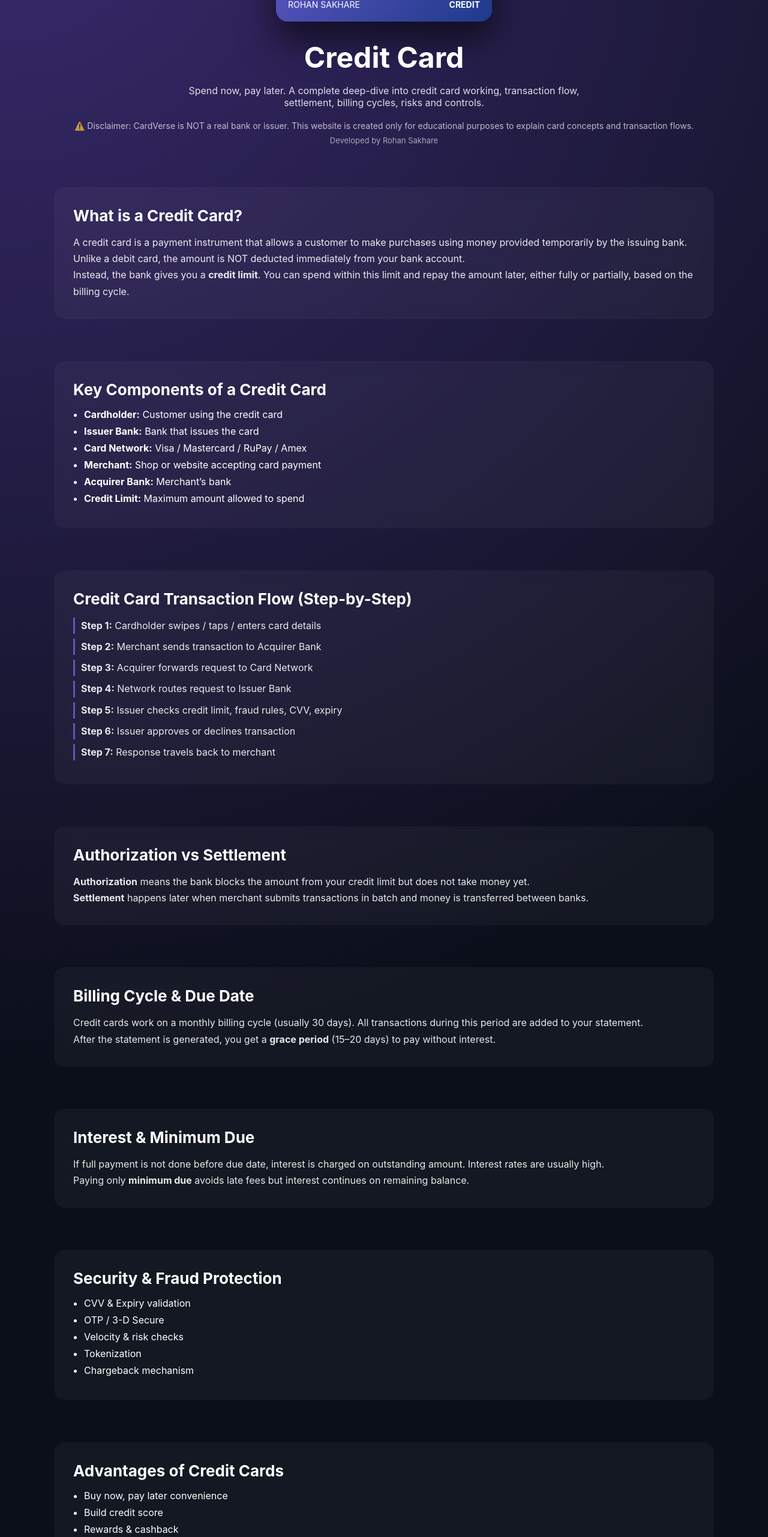
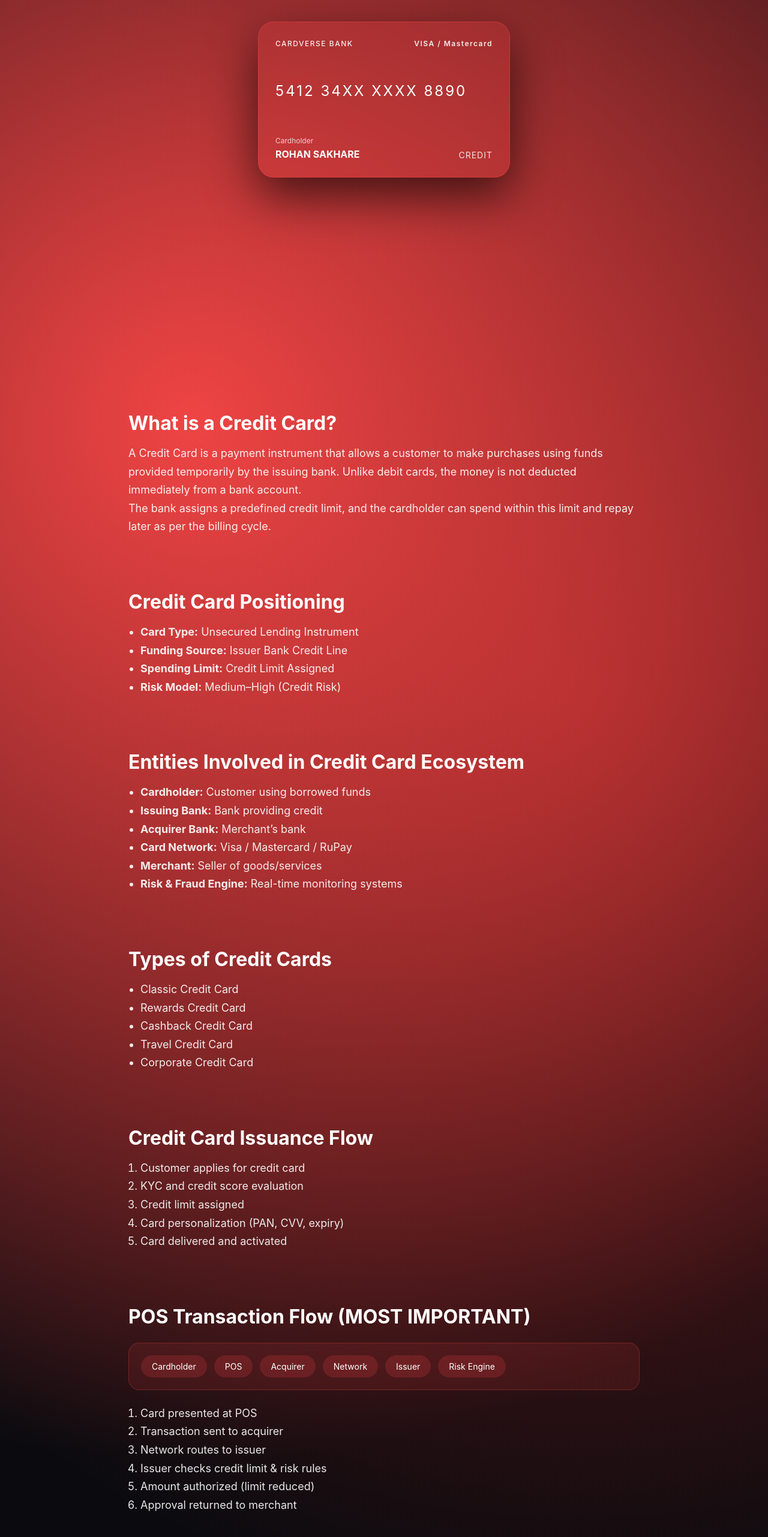
Before and after one commit to rohsak5649/cardverse, a Next.js app: page /cards/credit in a window 1280 px wide. Shown: the part 234-2797 px from the top of the page at 60% size. Built offline with nearby package versions, Linux system fonts and the light colour scheme.

Commit message:
credit Update

```diff
--- a/app/cards/credit/credit.module.css
+++ b/app/cards/credit/credit.module.css
@@ -1,107 +1,126 @@
 .wrapper {
   min-height: 100vh;
-  padding: 60px 24px;
-  background: radial-gradient(
-    circle at top left,
-    #3a2a6f,
-    #0b0f1a 55%
-  );
-  color: #ffffff;
+  color: white;
+  background:
+    radial-gradient(circle at 25% 20%, #ef4444, transparent 45%),
+    radial-gradient(circle at 75% 30%, #7f1d1d, transparent 45%),
+    #0b0b0f;
 }
 
+/* HERO */
 .hero {
-  max-width: 1100px;
-  margin: auto;
-  text-align: center;
+  min-height: 100vh;
+  display: flex;
+  justify-content: center;
+  align-items: center;
 }
 
-.heroCard {
-  width: 360px;
-  height: 210px;
-  margin: 0 auto 30px;
-  padding: 20px;
-  border-radius: 20px;
-  background: linear-gradient(135deg, #6a5acd, #1e3a8a);
-  box-shadow: 0 30px 60px rgba(0, 0, 0, 0.6);
+/* CARD */
+.card {
+  width: 420px;
+  height: 260px;
+  padding: 28px;
+  border-radius: 26px;
+  background: rgba(239, 68, 68, 0.18);
+  backdrop-filter: blur(22px);
+  border: 1px solid rgba(239, 68, 68, 0.45);
+  box-shadow: 0 30px 80px rgba(0, 0, 0, 0.65);
   display: flex;
   flex-direction: column;
   justify-content: space-between;
 }
 
-.issuer {
+.topRow {
+  display: flex;
+  justify-content: space-between;
   font-size: 12px;
-  letter-spacing: 2px;
-  opacity: 0.8;
+  letter-spacing: 1.5px;
+  opacity: 0.9;
 }
 
-.cardNumber {
-  font-size: 22px;
+.bank {
+  font-weight: 500;
+}
+
+.issuer {
+  font-weight: 600;
+}
+
+/* NUMBER */
+.number {
+  font-size: 24px;
   letter-spacing: 3px;
 }
 
-.cardFooter {
+/* FOOTER */
+.footer {
   display: flex;
   justify-content: space-between;
-  font-size: 14px;
+  align-items: flex-end;
+}
+
+.footer span {
+  font-size: 12px;
+  opacity: 0.75;
+}
+
+.footer strong {
+  display: block;
+  margin-top: 4px;
+  font-size: 16px;
 }
 
 .type {
-  font-weight: bold;
-}
-
-.title {
-  font-size: 48px;
-  margin-top: 20px;
-}
-
-.subtitle {
-  max-width: 720px;
-  margin: 16px auto;
+  font-size: 14px;
+  letter-spacing: 1px;
   opacity: 0.85;
 }
 
-.disclaimer {
-  margin-top: 20px;
-  font-size: 14px;
-  opacity: 0.7;
+/* CONTENT */
+.content {
+  max-width: 900px;
+  margin: 0 auto;
+  padding: 120px 24px 160px;
 }
 
-.author {
-  margin-top: 8px;
-  font-size: 13px;
-  opacity: 0.6;
+/* BLOCK */
+.block {
+  margin-bottom: 90px;
 }
 
-.section {
-  max-width: 1100px;
-  margin: 70px auto 0;
-  background: rgba(255, 255, 255, 0.04);
-  padding: 32px;
-  border-radius: 18px;
-  backdrop-filter: blur(10px);
+.block h2 {
+  font-size: 32px;
+  margin-bottom: 16px;
 }
 
-.section h2 {
-  margin-bottom: 16px;
-  font-size: 26px;
-}
-
-.section p {
+.block p,
+.block li {
+  font-size: 18px;
   line-height: 1.7;
   opacity: 0.9;
 }
 
-.section ul {
+.block ul,
+.block ol {
+  margin-left: 20px;
   margin-top: 12px;
-  padding-left: 18px;
 }
 
-.section li {
-  margin-bottom: 8px;
+/* FLOW */
+.flow {
+  margin: 24px 0;
+  padding: 20px;
+  border-radius: 18px;
+  background: rgba(239, 68, 68, 0.12);
+  border: 1px solid rgba(239, 68, 68, 0.3);
+  display: flex;
+  flex-wrap: wrap;
+  gap: 12px;
 }
 
-.flow p {
-  margin-bottom: 8px;
-  padding-left: 10px;
-  border-left: 3px solid #6a5acd;
+.flow span {
+  padding: 10px 18px;
+  border-radius: 22px;
+  background: rgba(239, 68, 68, 0.2);
+  font-size: 14px;
 }
--- a/app/cards/credit/page.tsx
+++ b/app/cards/credit/page.tsx
@@ -3,157 +3,176 @@ import styles from "./credit.module.css";
 export default function CreditCardPage() {
   return (
     <main className={styles.wrapper}>
+
       {/* HERO */}
       <section className={styles.hero}>
-        <div className={styles.heroCard}>
-          <p className={styles.issuer}>CARDVERSE ISSUER</p>
-          <h1 className={styles.cardNumber}>4321 9876 5678 1234</h1>
-          <div className={styles.cardFooter}>
-            <span>ROHAN SAKHARE</span>
-            <span className={styles.type}>CREDIT</span>
-          </div>
+        <div className={styles.card}>
+          <div className={styles.topRow}>
+            <span className={styles.bank}>CARDVERSE BANK</span>
+            <span className={styles.issuer}>VISA / Mastercard</span>
           </div>
 
-        <h1 className={styles.title}>Credit Card</h1>
-        <p className={styles.subtitle}>
-          Spend now, pay later. A complete deep-dive into credit card working,
-          transaction flow, settlement, billing cycles, risks and controls.
-        </p>
+          <div className={styles.number}>
+            5412&nbsp;34XX&nbsp;XXXX&nbsp;8890
+          </div>
 
-        <p className={styles.disclaimer}>
-          ⚠️ Disclaimer: CardVerse is NOT a real bank or issuer. This website is
-          created only for educational purposes to explain card concepts and
-          transaction flows.
-        </p>
-
-        <p className={styles.author}>Developed by Rohan Sakhare</p>
-      </section>
-
-      {/* WHAT IS CREDIT CARD */}
-      <section className={styles.section}>
-        <h2>What is a Credit Card?</h2>
-        <p>
-          A credit card is a payment instrument that allows a customer to make
-          purchases using money provided temporarily by the issuing bank.
-          Unlike a debit card, the amount is NOT deducted immediately from your
-          bank account.
-        </p>
-
-        <p>
-          Instead, the bank gives you a <b>credit limit</b>. You can spend within
-          this limit and repay the amount later, either fully or partially,
-          based on the billing cycle.
-        </p>
-      </section>
-
-      {/* KEY COMPONENTS */}
-      <section className={styles.section}>
-        <h2>Key Components of a Credit Card</h2>
-        <ul>
-          <li><b>Cardholder:</b> Customer using the credit card</li>
-          <li><b>Issuer Bank:</b> Bank that issues the card</li>
-          <li><b>Card Network:</b> Visa / Mastercard / RuPay / Amex</li>
-          <li><b>Merchant:</b> Shop or website accepting card payment</li>
-          <li><b>Acquirer Bank:</b> Merchant’s bank</li>
-          <li><b>Credit Limit:</b> Maximum amount allowed to spend</li>
-        </ul>
-      </section>
-
-      {/* TRANSACTION FLOW */}
-      <section className={styles.section}>
-        <h2>Credit Card Transaction Flow (Step-by-Step)</h2>
-
-        <div className={styles.flow}>
-          <p><b>Step 1:</b> Cardholder swipes / taps / enters card details</p>
-          <p><b>Step 2:</b> Merchant sends transaction to Acquirer Bank</p>
-          <p><b>Step 3:</b> Acquirer forwards request to Card Network</p>
-          <p><b>Step 4:</b> Network routes request to Issuer Bank</p>
-          <p><b>Step 5:</b> Issuer checks credit limit, fraud rules, CVV, expiry</p>
-          <p><b>Step 6:</b> Issuer approves or declines transaction</p>
-          <p><b>Step 7:</b> Response travels back to merchant</p>
+          <div className={styles.footer}>
+            <div>
+              <span>Cardholder</span>
+              <strong>ROHAN SAKHARE</strong>
+            </div>
+            <div className={styles.type}>CREDIT</div>
+          </div>
         </div>
       </section>
 
-      {/* AUTHORIZATION VS SETTLEMENT */}
-      <section className={styles.section}>
-        <h2>Authorization vs Settlement</h2>
+      {/* CONTENT */}
+      <section className={styles.content}>
+
+        <div className={styles.block}>
+          <h2>What is a Credit Card?</h2>
           <p>
-          <b>Authorization</b> means the bank blocks the amount from your credit
-          limit but does not take money yet.
+            A Credit Card is a payment instrument that allows a customer to make
+            purchases using funds provided temporarily by the issuing bank.
+            Unlike debit cards, the money is not deducted immediately from a
+            bank account.
           </p>
           <p>
-          <b>Settlement</b> happens later when merchant submits transactions in
-          batch and money is transferred between banks.
+            The bank assigns a predefined credit limit, and the cardholder can
+            spend within this limit and repay later as per the billing cycle.
           </p>
-      </section>
+        </div>
 
-      {/* BILLING CYCLE */}
-      <section className={styles.section}>
-        <h2>Billing Cycle & Due Date</h2>
-        <p>
-          Credit cards work on a monthly billing cycle (usually 30 days). All
-          transactions during this period are added to your statement.
-        </p>
-        <p>
-          After the statement is generated, you get a <b>grace period</b> (15–20
-          days) to pay without interest.
-        </p>
-      </section>
+        <div className={styles.block}>
+          <h2>Credit Card Positioning</h2>
+          <ul>
+            <li><strong>Card Type:</strong> Unsecured Lending Instrument</li>
+            <li><strong>Funding Source:</strong> Issuer Bank Credit Line</li>
+            <li><strong>Spending Limit:</strong> Credit Limit Assigned</li>
+            <li><strong>Risk Model:</strong> Medium–High (Credit Risk)</li>
+          </ul>
+        </div>
 
-      {/* INTEREST */}
-      <section className={styles.section}>
-        <h2>Interest & Minimum Due</h2>
-        <p>
-          If full payment is not done before due date, interest is charged on
-          outstanding amount. Interest rates are usually high.
-        </p>
-        <p>
-          Paying only <b>minimum due</b> avoids late fees but interest continues
-          on remaining balance.
-        </p>
-      </section>
+        <div className={styles.block}>
+          <h2>Entities Involved in Credit Card Ecosystem</h2>
+          <ul>
+            <li><strong>Cardholder:</strong> Customer using borrowed funds</li>
+            <li><strong>Issuing Bank:</strong> Bank providing credit</li>
+            <li><strong>Acquirer Bank:</strong> Merchant’s bank</li>
+            <li><strong>Card Network:</strong> Visa / Mastercard / RuPay</li>
+            <li><strong>Merchant:</strong> Seller of goods/services</li>
+            <li><strong>Risk & Fraud Engine:</strong> Real-time monitoring systems</li>
+          </ul>
+        </div>
 
-      {/* SECURITY */}
-      <section className={styles.section}>
+        <div className={styles.block}>
+          <h2>Types of Credit Cards</h2>
+          <ul>
+            <li>Classic Credit Card</li>
+            <li>Rewards Credit Card</li>
+            <li>Cashback Credit Card</li>
+            <li>Travel Credit Card</li>
+            <li>Corporate Credit Card</li>
+          </ul>
+        </div>
+
+        <div className={styles.block}>
+          <h2>Credit Card Issuance Flow</h2>
+          <ol>
+            <li>Customer applies for credit card</li>
+            <li>KYC and credit score evaluation</li>
+            <li>Credit limit assigned</li>
+            <li>Card personalization (PAN, CVV, expiry)</li>
+            <li>Card delivered and activated</li>
+          </ol>
+        </div>
+
+        <div className={styles.block}>
+          <h2>POS Transaction Flow (MOST IMPORTANT)</h2>
+
+          <div className={styles.flow}>
+            <span>Cardholder</span>
+            <span>POS</span>
+            <span>Acquirer</span>
+            <span>Network</span>
+            <span>Issuer</span>
+            <span>Risk Engine</span>
+          </div>
+
+          <ol>
+            <li>Card presented at POS</li>
+            <li>Transaction sent to acquirer</li>
+            <li>Network routes to issuer</li>
+            <li>Issuer checks credit limit & risk rules</li>
+            <li>Amount authorized (limit reduced)</li>
+            <li>Approval returned to merchant</li>
+          </ol>
+        </div>
+
+        <div className={styles.block}>
+          <h2>Billing Cycle & Statement Generation</h2>
+          <ol>
+            <li>Monthly billing cycle ends</li>
+            <li>Statement generated with all transactions</li>
+            <li>Total due and minimum due calculated</li>
+            <li>Grace period provided (interest-free)</li>
+          </ol>
+        </div>
+
+        <div className={styles.block}>
+          <h2>Interest & Revolving Credit Model</h2>
+          <ul>
+            <li>Interest charged if full payment not done</li>
+            <li>Minimum due avoids late fees</li>
+            <li>Remaining balance revolves to next cycle</li>
+          </ul>
+        </div>
+
+        <div className={styles.block}>
           <h2>Security & Fraud Protection</h2>
           <ul>
-          <li>CVV & Expiry validation</li>
-          <li>OTP / 3-D Secure</li>
-          <li>Velocity & risk checks</li>
-          <li>Tokenization</li>
+            <li>CVV & expiry validation</li>
+            <li>OTP / 3D Secure</li>
+            <li>Transaction velocity checks</li>
             <li>Chargeback mechanism</li>
           </ul>
-      </section>
+        </div>
 
-      {/* ADVANTAGES */}
-      <section className={styles.section}>
-        <h2>Advantages of Credit Cards</h2>
+        <div className={styles.block}>
+          <h2>Clearing & Settlement</h2>
+          <p>
+            Authorized transactions are cleared and settled between issuer and
+            acquirer via the card network, usually on T+1 or T+2 basis.
+          </p>
+        </div>
+
+        <div className={styles.block}>
+          <h2>Advantages</h2>
           <ul>
             <li>Buy now, pay later convenience</li>
-          <li>Build credit score</li>
-          <li>Rewards & cashback</li>
-          <li>Purchase protection</li>
+            <li>Build credit history</li>
+            <li>Rewards, points, cashback</li>
           </ul>
-      </section>
+        </div>
 
-      {/* RISKS */}
-      <section className={styles.section}>
-        <h2>Risks & Responsible Usage</h2>
+        <div className={styles.block}>
+          <h2>Risks & Limitations</h2>
           <ul>
-          <li>Overspending</li>
-          <li>High interest debt</li>
+            <li>High interest if misused</li>
+            <li>Overspending risk</li>
             <li>Late payment penalties</li>
           </ul>
-      </section>
+        </div>
 
-      {/* SUMMARY */}
-      <section className={styles.section}>
+        <div className={styles.block}>
           <h2>Summary</h2>
           <p>
-          Credit cards are powerful financial tools when used responsibly. They
-          involve complex backend systems but provide simple and fast user
-          experience at the front.
+            Credit cards are powerful financial tools enabling short-term credit
+            usage, but require disciplined repayment and responsible usage to
+            avoid debt traps.
           </p>
+        </div>
+
       </section>
     </main>
   );
```
Lines whose indentation alone changed are shown as unchanged.
